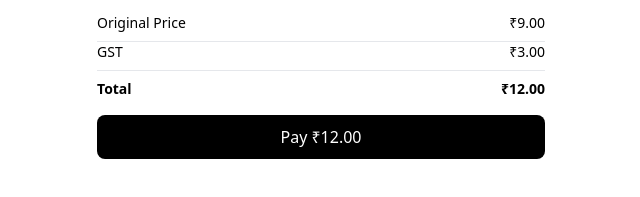
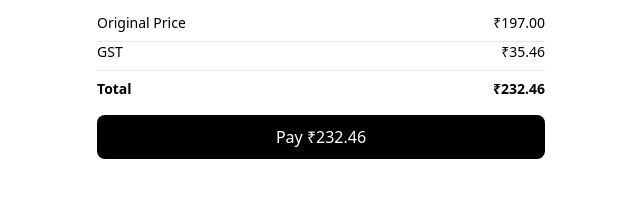
Before and after one commit to growthifymedia/custom-frontend-codes, a plain HTML site: page GST Ravi Form/index.html in a window 1280 px wide. Shown: the part 301-498 px from the top of the page, 319-959 px from the left. Drawn offline with nearby package versions, Linux system fonts and the light colour scheme.

Commit message:
automated change of variable amount on form

```diff
--- a/GST Ravi Form/index.html
+++ b/GST Ravi Form/index.html
@@ -81,23 +81,23 @@
         <div class="mb-4">
           <div class="flex justify-between mb-2">
             <span class="text-sm font-medium">Original Price</span>
-            <span class="text-sm">₹9.00</span>
+            <span class="text-sm amount">₹9.00</span>
           </div>
           <hr />
           <div class="flex justify-between mb-2">
             <span class="text-sm font-medium">GST </span>
-            <span class="text-sm">₹3.00</span>
+            <span class="text-sm gst">₹3.00</span>
           </div>
           <hr />
           <div class="flex justify-between mt-2">
             <span class="text-sm font-semibold">Total</span>
-            <span class="text-sm font-semibold">₹12.00</span>
+            <span class="text-sm font-semibold total-amount">₹12.00</span>
           </div>
         </div>
         <button
           type="submit"
           id="payment"
-          class="w-full bg-black text-white rounded-lg px-4 py-2.5 hover:bg-opacity-90 focus:outline-none focus:ring-2 focus:ring-gray-300 focus:ring-opacity-50 cursor:pointer"
+          class="w-full bg-black text-white rounded-lg px-4 py-2.5 hover:bg-opacity-90 focus:outline-none focus:ring-2 focus:ring-gray-300 focus:ring-opacity-50 cursor:pointer total-amount"
         >
           Pay ₹12.00
         </button>
--- a/GST Ravi Form/script.js
+++ b/GST Ravi Form/script.js
@@ -1,6 +1,6 @@
 // Put this whole code in Custom Javascript Footer, before pasting this add a <script>paste your code in between this</script>
 const clientName = "RAVI";
-const amount = "12";
+const amount = "197";
 const purpose = "test";
 const redirectUrl = "https://google.com";
 const userDetailWebhook =
@@ -12,6 +12,18 @@ const checkPaymentWebhook =
 
 const form = document.getElementById("details");
 const paymentButton = document.getElementById("payment");
+
+document.getElementsByClassName("amount")[0].innerText = `₹${amount}.00`;
+
+const gst = Number(amount) * 0.18;
+document.getElementsByClassName("gst")[0].innerText = `₹${gst.toFixed(2)}`;
+
+const total = Number(amount) + gst;
+document.getElementsByClassName(
+  "total-amount"
+)[0].innerText = `₹${total.toFixed(2)}`;
+
+paymentButton.innerText = `Pay ₹${total.toFixed(2)}`;
 
 const getInput = (name) => {
   return document.getElementById(name);
```
